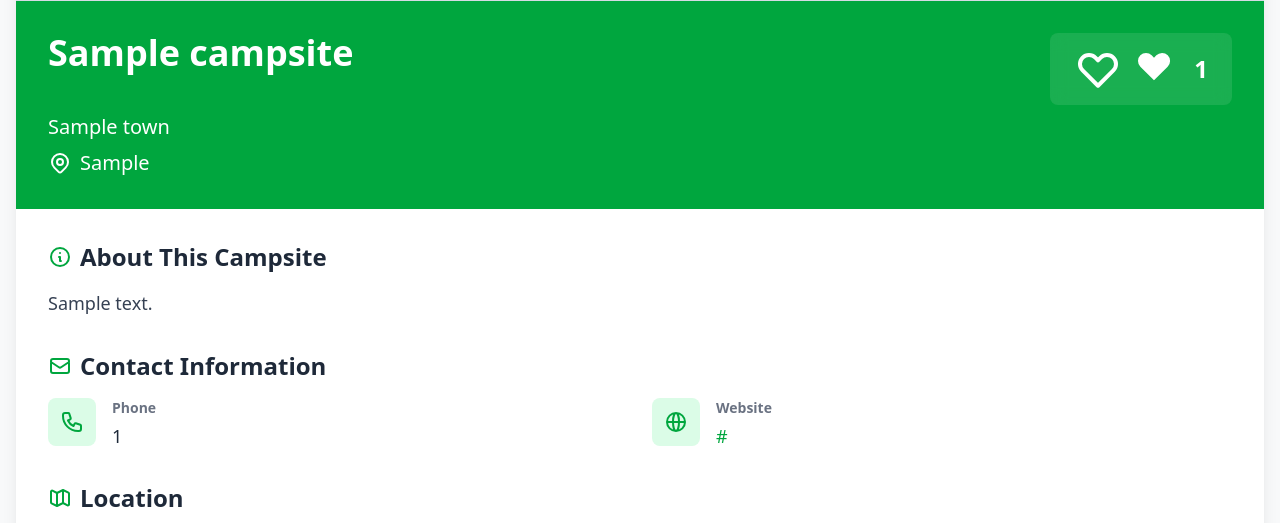
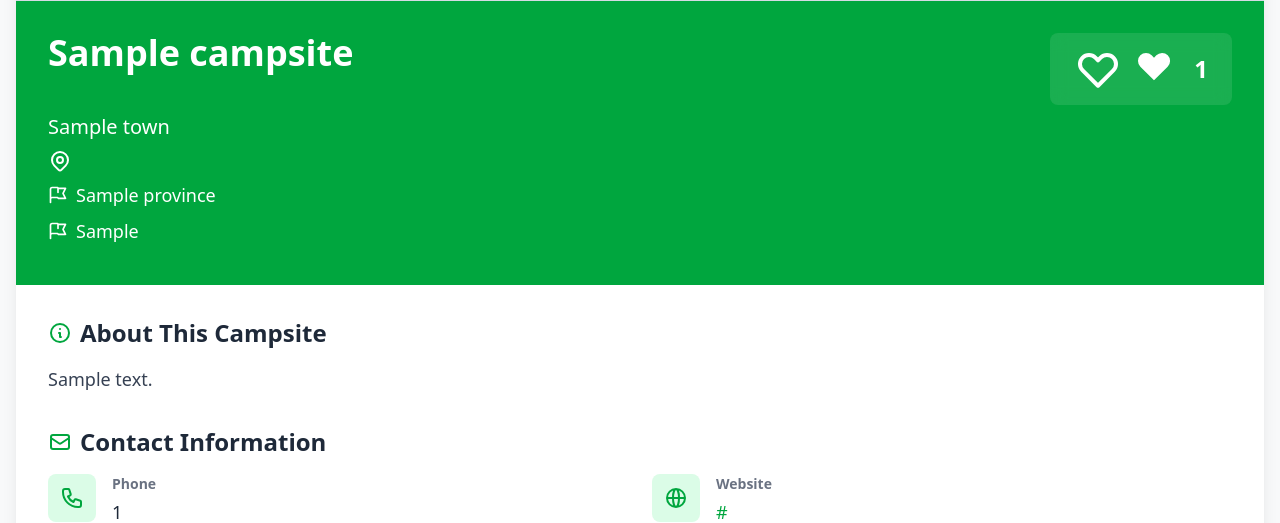
Before and after one commit to Spondycode/euro-camp, a Django app: template templates/campsites/detail.html in a window 1280 px wide. Shown: the part 695-1218 px from the top of the page. Run offline with Django 5.2, Linux system fonts and the light colour scheme; the template is opened without the code that fills it: most values are stand-ins (such as "Sample title", 1, 10 or a date in 2020); grey boxes marked "Sample" are stand-in pictures.

Commit message:
Added to the campsite database - province and type

```diff
--- a/core/forms.py
+++ b/core/forms.py
@@ -15,7 +15,7 @@ class CampsiteForm(forms.ModelForm):
 
     class Meta:
         model = Campsite
-        fields = ['name', 'town', 'description', 'map_location', 'website', 'phone_number', 'country']
+        fields = ['name', 'town', 'description', 'map_location', 'website', 'phone_number', 'country', 'province', 'type']
         widgets = {
             'description': forms.Textarea(attrs={'rows': 5}),
         }
--- a/templates/campsites/detail.html
+++ b/templates/campsites/detail.html
@@ -73,13 +73,34 @@
                 {% if campsite.town %}
                 <p class="text-xl mb-2">{{ campsite.town }}</p>
                 {% endif %}
-                <p class="text-xl flex items-center">
+                <p class="text-xl flex items-center mb-2">
                     <svg class="w-6 h-6 mr-2" fill="none" stroke="currentColor" viewBox="0 0 24 24">
                         <path stroke-linecap="round" stroke-linejoin="round" stroke-width="2" d="M17.657 16.657L13.414 20.9a1.998 1.998 0 01-2.827 0l-4.244-4.243a8 8 0 1111.314 0z"></path>
                         <path stroke-linecap="round" stroke-linejoin="round" stroke-width="2" d="M15 11a3 3 0 11-6 0 3 3 0 016 0z"></path>
                     </svg>
-                    {{ campsite.get_country_display }}
                 </p>
+                {% if campsite.province %}
+                <p class="text-lg flex items-center mb-2">
+                    <svg class="w-5 h-5 mr-2" fill="none" stroke="currentColor" viewBox="0 0 24 24">
+                        <path stroke-linecap="round" stroke-linejoin="round" stroke-width="2" d="M3 21v-4m0 0V5a2 2 0 012-2h6.5l1 1H21l-3 6 3 6h-8.5l-1-1H5a2 2 0 00-2 2zm9-13.5V9"></path>
+                    </svg>
+                    {{ campsite.province }}
+                </p>
+                {% endif %}
+                <p class="text-lg flex items-center mb-2">
+                    <svg class="w-5 h-5 mr-2" fill="none" stroke="currentColor" viewBox="0 0 24 24">
+                        <path stroke-linecap="round" stroke-linejoin="round" stroke-width="2" d="M3 21v-4m0 0V5a2 2 0 012-2h6.5l1 1H21l-3 6 3 6h-8.5l-1-1H5a2 2 0 00-2 2zm9-13.5V9"></path>
+                    </svg>
+                {{ campsite.get_country_display }}
+</p>
+                <p>{% if campsite.type %}</p>
+                <div class="inline-flex items-center bg-white/20 backdrop-blur-sm px-4 py-2 rounded-lg">
+                    <svg class="w-5 h-5 mr-2" fill="none" stroke="currentColor" viewBox="0 0 24 24">
+                        <path stroke-linecap="round" stroke-linejoin="round" stroke-width="2" d="M7 7h.01M7 3h5c.512 0 1.024.195 1.414.586l7 7a2 2 0 010 2.828l-7 7a2 2 0 01-2.828 0l-7-7A1.994 1.994 0 013 12V7a4 4 0 014-4z"></path>
+                    </svg>
+                    <span class="font-semibold">{{ campsite.get_type_display }}</span>
+                </div>
+                {% endif %}
             </div>
 
             <!-- Content Section -->
```
Also changed, not shown: core/models.py (+11 -0 lines), static/css/output.css (+6 -51 lines), core/migrations/0012_campsite_province_campsite_type.py (added).
